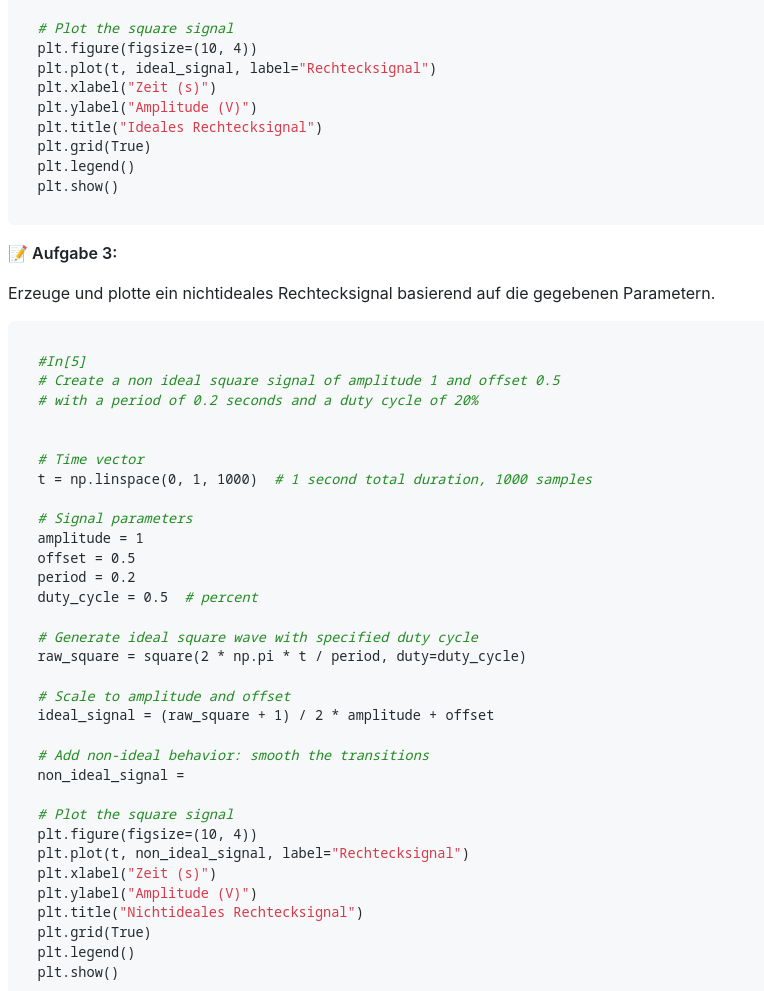
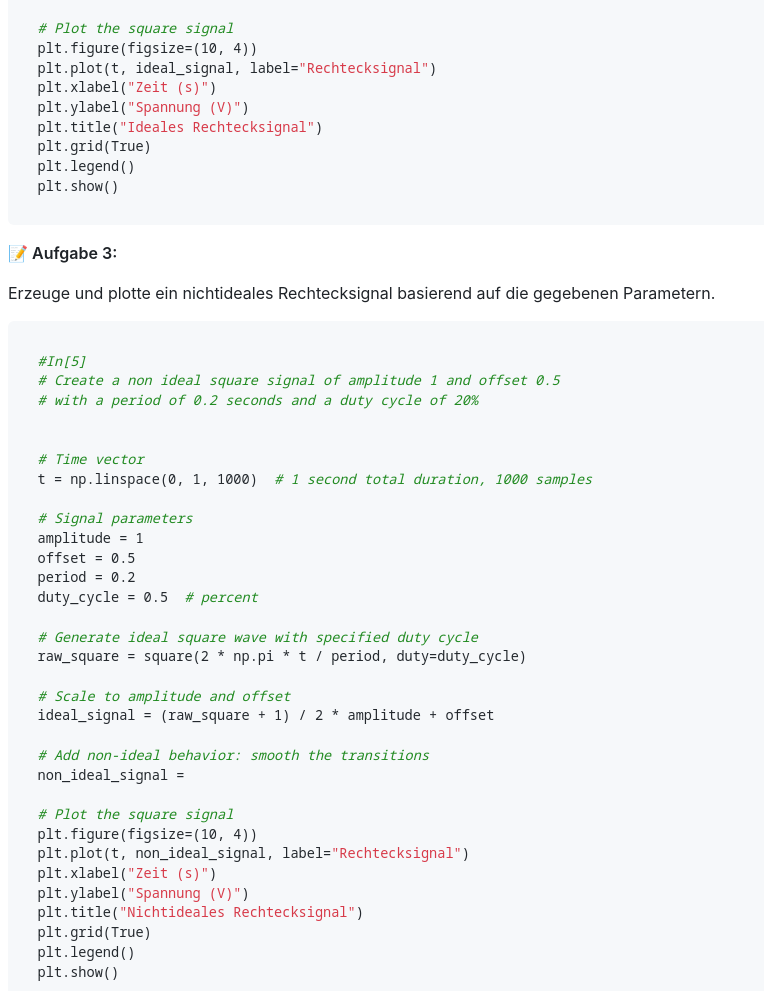
Before and after one commit to MoriRasc/bioSignalVerarbeitung, a Jekyll site: the page built from lessons/03_11_Asynchron_meanVarianzStandardabkweichung.md, in a window 1280 px wide and 1400 px high, scrolled down 4189 px. Shown: the part 163-1154 px from the top of the window, without its empty margins (0-764 px from the left). Built offline with Jekyll 4.4.1, drawn with Linux system fonts in a browser that asks for light colours; nearby versions of some CDN libraries; our own code applies the rules of GitHub Pages for plain Markdown files; some of the changed text lies outside the part shown.

Commit message:
changed Amplitude to Spannung in graphs

```diff
--- a/lessons/03_11_Asynchron_meanVarianzStandardabkweichung.md
+++ b/lessons/03_11_Asynchron_meanVarianzStandardabkweichung.md
@@ -61,7 +61,7 @@ plt.figure(figsize=(12, 5))
 plt.plot(t, signal, label="Signal", color='orange')
 plt.title("Signal ")
 plt.xlabel("Zeit (s)")
-plt.ylabel("Amplitude")
+plt.ylabel("Spannung (V)")
 plt.legend()
 plt.grid(True)
 plt.show()
@@ -158,7 +158,7 @@ ideal_signal = (raw_square + 1) / 2 * amplitude + offset
 plt.figure(figsize=(10, 4))
 plt.plot(t, ideal_signal, label="Rechtecksignal")
 plt.xlabel("Zeit (s)")
-plt.ylabel("Amplitude (V)")
+plt.ylabel("Spannung (V)")
 plt.title("Ideales Rechtecksignal")
 plt.grid(True)
 plt.legend()
@@ -198,7 +198,7 @@ non_ideal_signal =
 plt.figure(figsize=(10, 4))
 plt.plot(t, non_ideal_signal, label="Rechtecksignal")
 plt.xlabel("Zeit (s)")
-plt.ylabel("Amplitude (V)")
+plt.ylabel("Spannung (V)")
 plt.title("Nichtideales Rechtecksignal")
 plt.grid(True)
 plt.legend()
```
